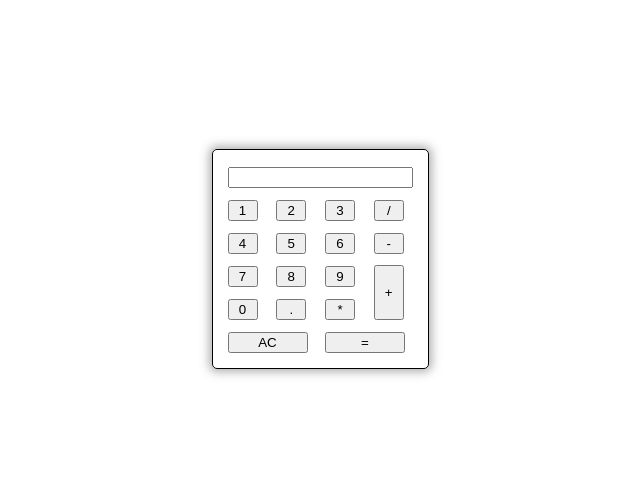
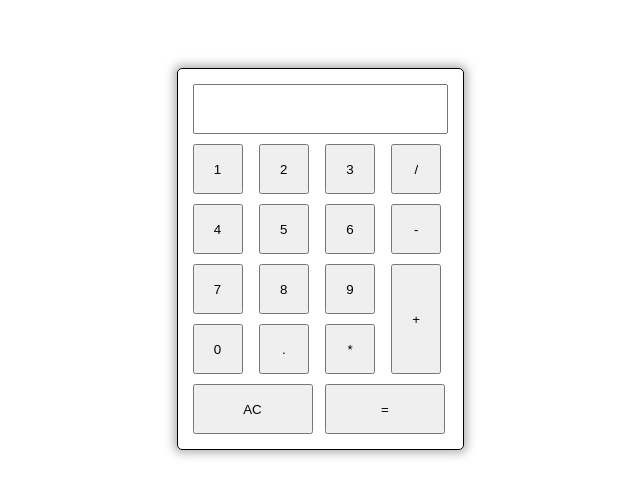
Before and after one commit to SachinPanchal28/calculator, a plain HTML site: page index.html in a window 1280 px wide. Shown: the part 141-638 px from the top of the page, without its empty margins (320-960 px from the left). Drawn offline with Linux system fonts and the light colour scheme.

Commit message:
modified

```diff
--- a/index.html
+++ b/index.html
@@ -26,7 +26,7 @@
         <form name=f >
             <table cellpadding='5' cellspacing="0" border="0" align="center" >
                 <tr>
-                    <td colspan='4' ><input id="clear" type="text" name="t1"></td>
+                    <td colspan="4"><input class="text" id="clear" type="text" name="t1"></td>
                 </tr>
                 <tr>
                     <td><input class="setwidth" type="button" name="b1" value="1" onclick="calc('1');"></td>
--- a/style.css
+++ b/style.css
@@ -30,13 +30,20 @@ table tr td{
 }
 
 .setwidth{
-    width:30px;
+    width:50px;
+    height: 50px;
 }
 .ht {
-    width:30px;
-    height: 55px;
+    width:50px;
+    height: 110px;
 }
 
 .setwidth2 {
-    width: 80px;
+    width: 120px;
+    height: 50px;
 }
+.text {
+    width: 100%;
+    height: 50px;
+    font-size: larger;
+}
```
